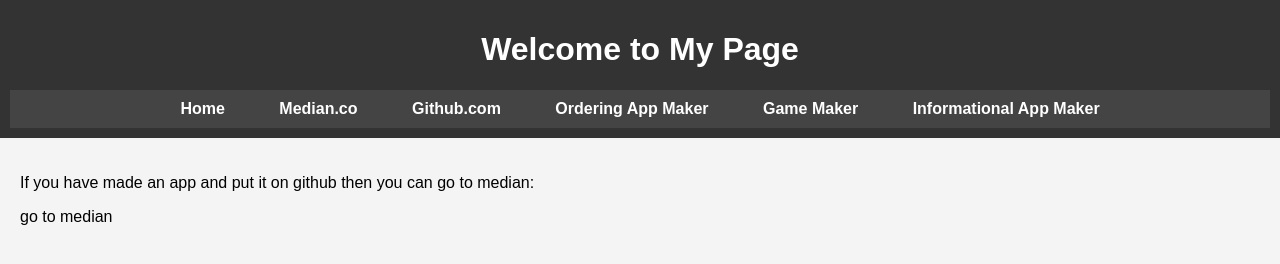
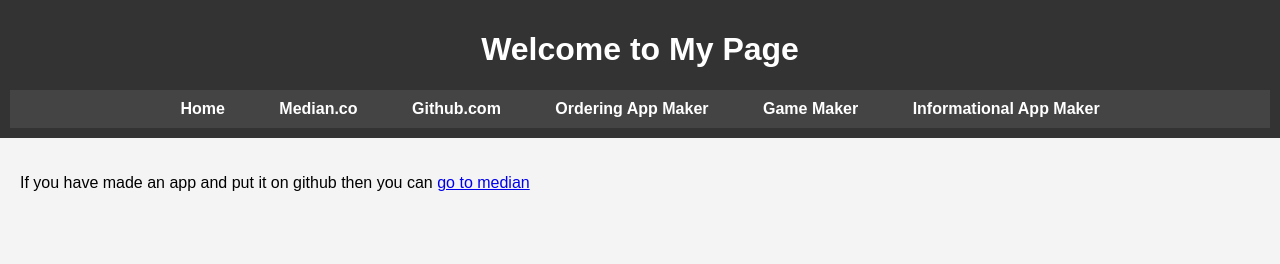
Before and after one commit to skyler1325/app-maker, a plain HTML site: page Median.html in a window 1280 px wide. Drawn offline with Linux system fonts and the light colour scheme.

Commit message:
Update Median.html

```diff
--- a/Median.html
+++ b/Median.html
@@ -21,8 +21,7 @@
         </nav>
     </header>
     <main>
-        <p>If you have made an app and put it on github then you can go to median:</p>
-        <a herf="https://median.co/app">go to median</a>
+        <p>If you have made an app and put it on github then you can <a href="https://median.co/app">go to median</a></p>
     </main>
 </body>
 </html>
```
